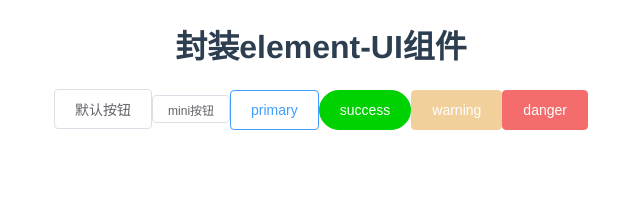
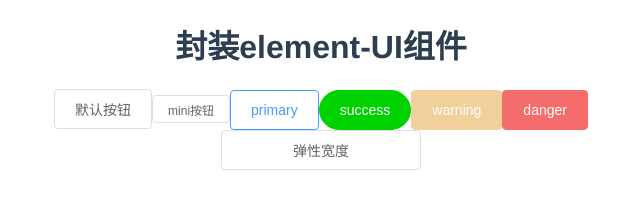
Before and after one commit to milkMiao/zlmProject-vue2, a Vue app in the folder component-package/: page / in a window 1280 px wide. Shown: the top 220 px of the page, without its empty margins (319-959 px from the left). Built offline with nearby package versions, Linux system fonts and the light colour scheme.

Commit message:
button组件封装，mini-width最小宽度-弹性宽度设置

```diff
--- a/component-package/src/components/button/index.vue
+++ b/component-package/src/components/button/index.vue
@@ -3,6 +3,7 @@
     class="a-button"
     :disabled="disabled"
     :class="[theme, isBorder, isRound, sizes]"
+    :style="minWidthCss"
   >
     <slot></slot>
   </button>
@@ -25,6 +26,11 @@
       type: String,
       default: "",
     },
+    minWidth: {//弹性宽度
+      //按钮大小
+      type: String,
+      default: "",
+    },
   },
   computed: {
     theme() {
@@ -39,6 +45,10 @@
     },
     sizes() {
       return this.size ? `a-button-${this.size}` : "";
+    },
+    minWidthCss() {
+      if(!this.minWidth) return ""
+      return {'min-width': this.minWidth}
     },
   },
   data() {
--- a/component-package/src/views/HomeView.vue
+++ b/component-package/src/views/HomeView.vue
@@ -7,6 +7,9 @@
     <Abutton type="success" round>success</Abutton>
     <Abutton type="warning" disabled>warning</Abutton>
     <Abutton type="danger">danger</Abutton>
+
+    <br />
+    <Abutton minWidth="200px">弹性宽度</Abutton>
   </div>
 </template>
 
```
